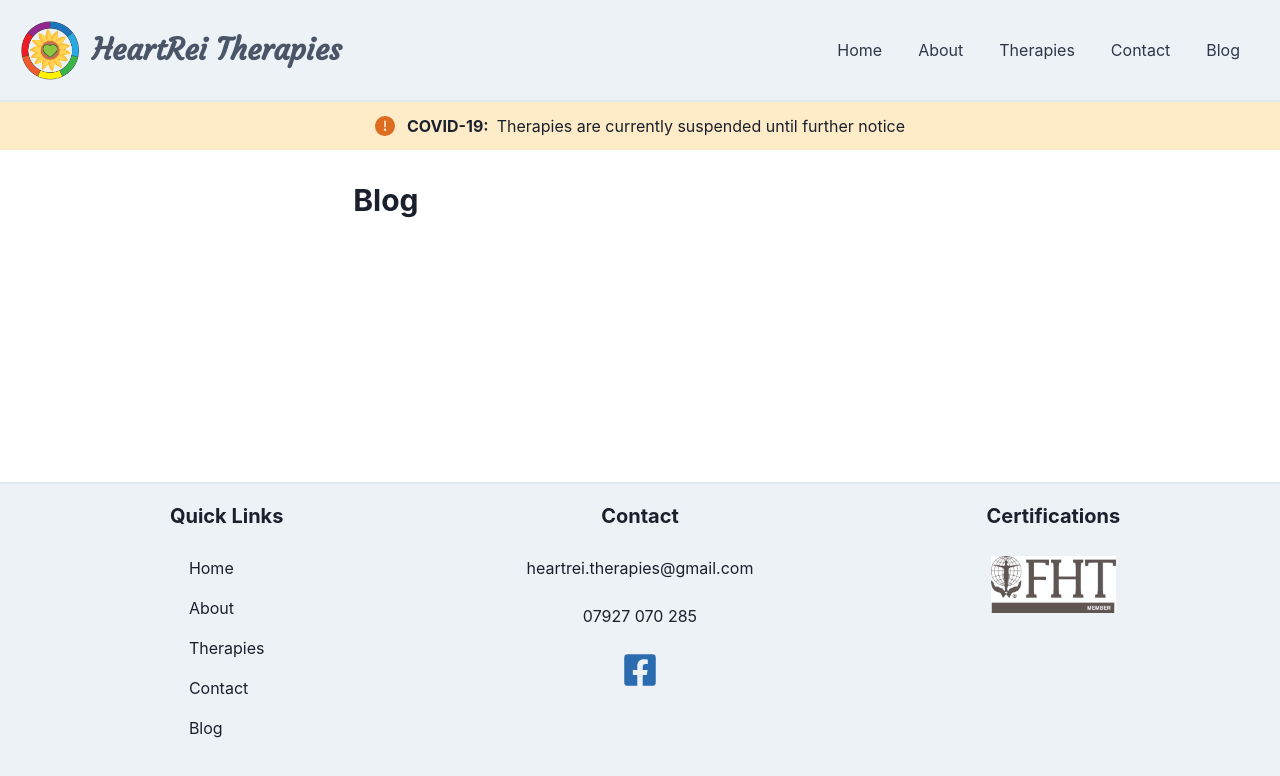
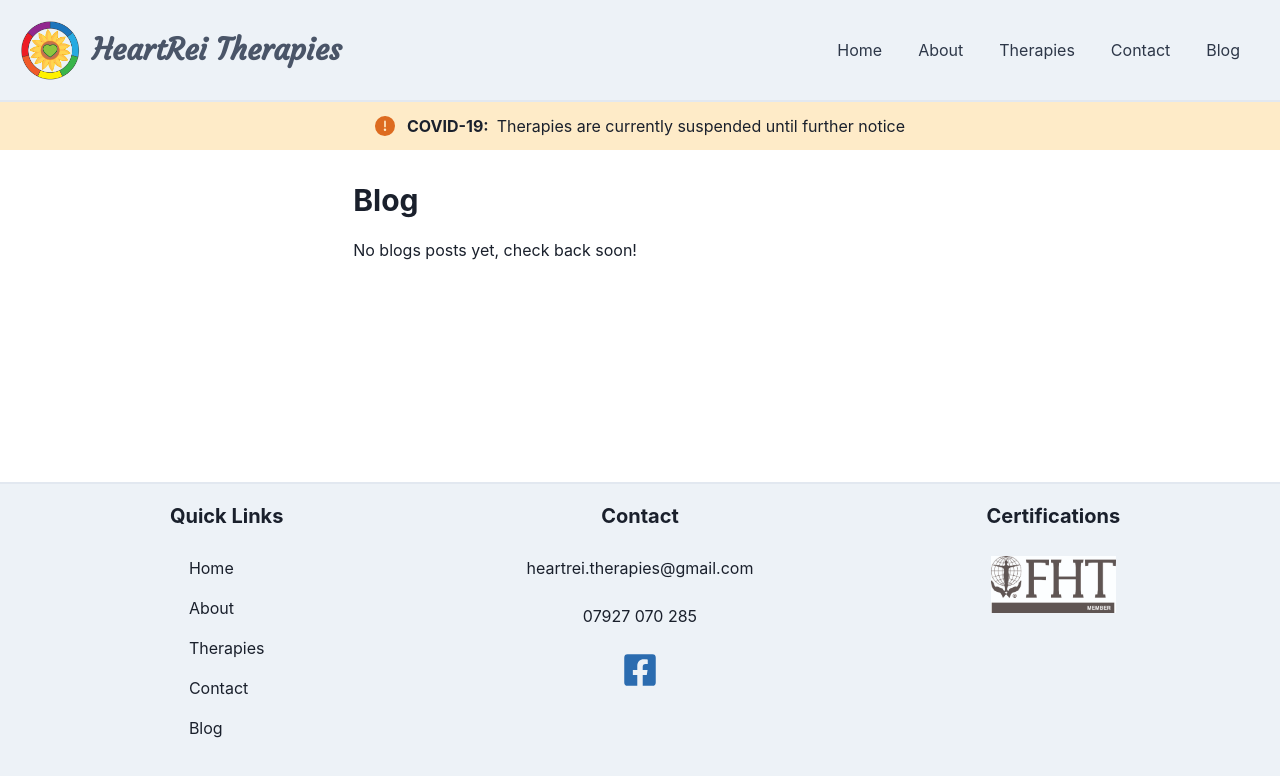
Before and after one commit to NickBlomberg/heartrei-v2, a Next.js app: page /blog in a window 1280 px wide. Shown: the top 776 px of the page. Built offline with nearby package versions, Linux system fonts and the light colour scheme; a web font is replaced by a local one.

Commit message:
Add placeholder message to blog page

```diff
--- a/pages/blog.jsx
+++ b/pages/blog.jsx
@@ -1,4 +1,4 @@
-import { Container, Heading } from '@chakra-ui/react'
+import { Container, Heading, Text } from '@chakra-ui/react'
 
 import Layout from '@/components/Layout'
 
@@ -6,9 +6,10 @@ export default function BlogPage() {
   return (
     <Layout>
       <Container my={8}>
-        <Heading as="h2" size="lg">
+        <Heading as="h2" size="lg" mb={5}>
           Blog
         </Heading>
+        <Text>No blogs posts yet, check back soon!</Text>
       </Container>
     </Layout>
   )
```
